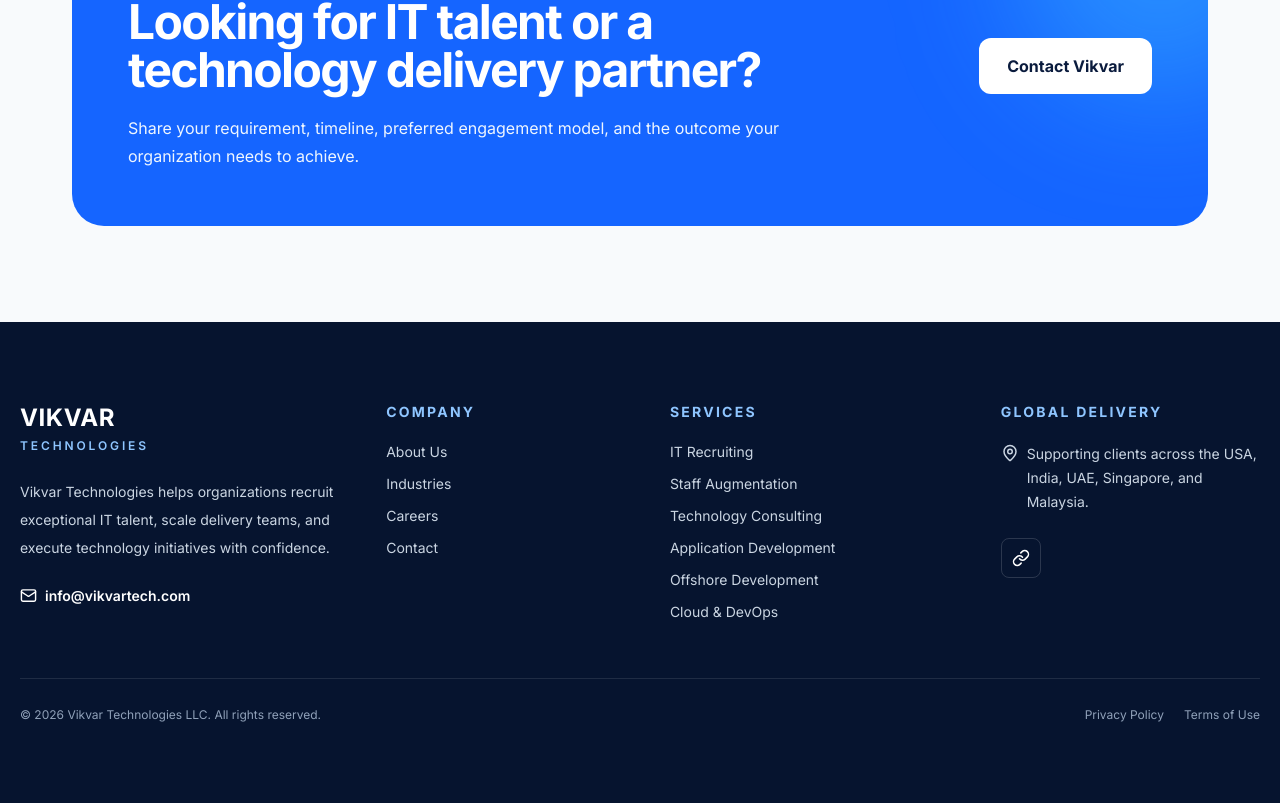
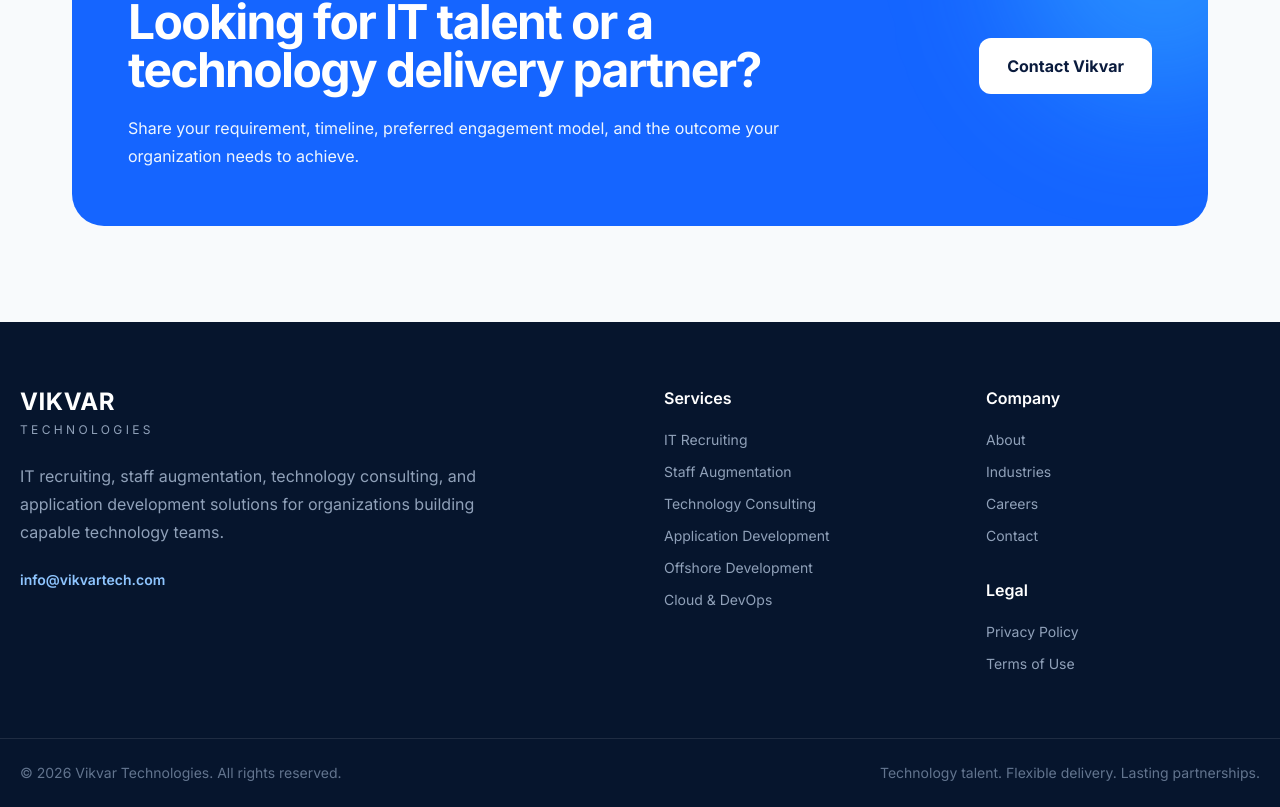
Before and after one commit to pavanthella9/vikvar-website, a Next.js app: page / in a window 1280 px wide. Shown: the part 5791-6598 px from the top of the page. Built offline with nearby package versions, Linux system fonts and the light colour scheme.

Commit message:
Milestone 16: enhance global SEO and footer

```diff
--- a/app/layout.tsx
+++ b/app/layout.tsx
@@ -9,10 +9,100 @@
   variable: "--font-inter",
 });
 
+const siteUrl = "https://vikvartech.com";
+
 export const metadata: Metadata = {
-  title: "Vikvar Technologies | IT Recruiting & Staff Augmentation",
+  metadataBase: new URL(siteUrl),
+  title: {
+    default: "Vikvar Technologies | IT Recruiting & Staff Augmentation",
+    template: "%s | Vikvar Technologies",
+  },
   description:
-    "Vikvar Technologies provides IT recruiting, staff augmentation, technology consulting, application development, offshore development, and cloud services.",
+    "Vikvar Technologies provides IT recruiting, staff augmentation, technology consulting, application development, offshore development, cloud, and DevOps services.",
+  applicationName: "Vikvar Technologies",
+  keywords: [
+    "IT recruiting",
+    "IT staffing",
+    "staff augmentation",
+    "technology consulting",
+    "application development",
+    "offshore development",
+    "cloud consulting",
+    "DevOps services",
+    "technology talent",
+  ],
+  authors: [{ name: "Vikvar Technologies", url: siteUrl }],
+  creator: "Vikvar Technologies",
+  publisher: "Vikvar Technologies",
+  alternates: {
+    canonical: "/",
+  },
+  openGraph: {
+    type: "website",
+    locale: "en_US",
+    url: siteUrl,
+    siteName: "Vikvar Technologies",
+    title: "Vikvar Technologies | IT Recruiting & Staff Augmentation",
+    description:
+      "Build stronger technology teams through IT recruiting, staff augmentation, consulting, engineering, and offshore delivery services.",
+  },
+  twitter: {
+    card: "summary",
+    title: "Vikvar Technologies | IT Recruiting & Staff Augmentation",
+    description:
+      "IT recruiting, staff augmentation, consulting, engineering, offshore delivery, cloud, and DevOps services.",
+  },
+  category: "technology",
+  robots: {
+    index: true,
+    follow: true,
+    googleBot: {
+      index: true,
+      follow: true,
+      "max-image-preview": "large",
+      "max-snippet": -1,
+      "max-video-preview": -1,
+    },
+  },
+};
+
+const organizationSchema = {
+  "@context": "https://schema.org",
+  "@type": "Organization",
+  name: "Vikvar Technologies",
+  url: siteUrl,
+  email: "info@vikvartech.com",
+  description:
+    "Vikvar Technologies provides IT recruiting, staff augmentation, technology consulting, application development, offshore development, cloud, and DevOps services.",
+  areaServed: [
+    { "@type": "Country", name: "United States" },
+    { "@type": "Country", name: "India" },
+    { "@type": "Country", name: "United Arab Emirates" },
+    { "@type": "Country", name: "Singapore" },
+    { "@type": "Country", name: "Malaysia" },
+  ],
+  knowsAbout: [
+    "IT Recruiting",
+    "Staff Augmentation",
+    "Technology Consulting",
+    "Application Development",
+    "Offshore Development",
+    "Cloud Computing",
+    "DevOps",
+  ],
+};
+
+const websiteSchema = {
+  "@context": "https://schema.org",
+  "@type": "WebSite",
+  name: "Vikvar Technologies",
+  url: siteUrl,
+  description:
+    "IT recruiting, staff augmentation, technology consulting, application development, offshore delivery, cloud, and DevOps services.",
+  publisher: {
+    "@type": "Organization",
+    name: "Vikvar Technologies",
+  },
 };
 
 export default function RootLayout({
@@ -26,6 +116,19 @@
         <SiteHeader />
         {children}
         <SiteFooter />
+
+        <script
+          type="application/ld+json"
+          dangerouslySetInnerHTML={{
+            __html: JSON.stringify(organizationSchema).replace(/</g, "\\u003c"),
+          }}
+        />
+        <script
+          type="application/ld+json"
+          dangerouslySetInnerHTML={{
+            __html: JSON.stringify(websiteSchema).replace(/</g, "\\u003c"),
+          }}
+        />
       </body>
     </html>
   );
--- a/components/site-footer.tsx
+++ b/components/site-footer.tsx
@@ -1,5 +1,4 @@
 import Link from "next/link";
-import { LinkIcon, Mail, MapPin } from "lucide-react";
 
 const services = [
   ["IT Recruiting", "/services/it-recruiting"],
@@ -10,36 +9,92 @@
   ["Cloud & DevOps", "/services/cloud-devops"],
 ] as const;
 
+const companyLinks = [
+  ["About", "/about"],
+  ["Industries", "/industries"],
+  ["Careers", "/careers"],
+  ["Contact", "/contact"],
+] as const;
+
+const legalLinks = [
+  ["Privacy Policy", "/privacy"],
+  ["Terms of Use", "/terms"],
+] as const;
+
 export function SiteFooter() {
   return (
-    <footer className="bg-[#06142f] text-white">
-      <div className="site-container py-16 sm:py-20">
-        <div className="grid gap-12 md:grid-cols-2 lg:grid-cols-[1.35fr_1fr_1.2fr_1.1fr]">
-          <div>
+    <footer className="bg-[#06152d] text-white">
+      <div className="site-container grid gap-12 py-16 md:grid-cols-2 lg:grid-cols-4">
+        <div className="lg:col-span-2">
+          <Link href="/" aria-label="Vikvar Technologies home">
             <p className="text-2xl font-bold tracking-wide">VIKVAR</p>
-            <p className="mt-1 text-xs font-semibold tracking-[0.24em] text-blue-300">TECHNOLOGIES</p>
-            <p className="mt-6 max-w-sm text-sm leading-7 text-slate-300">Vikvar Technologies helps organizations recruit exceptional IT talent, scale delivery teams, and execute technology initiatives with confidence.</p>
-            <a href="mailto:info@vikvartech.com" className="mt-6 inline-flex items-center gap-2 text-sm font-semibold text-white hover:text-blue-300"><Mail size={17} /> info@vikvartech.com</a>
-          </div>
-          <div>
-            <h2 className="text-sm font-bold uppercase tracking-[0.16em] text-blue-300">Company</h2>
-            <div className="mt-5 flex flex-col gap-3 text-sm text-slate-300">
-              <Link href="/about">About Us</Link><Link href="/industries">Industries</Link><Link href="/careers">Careers</Link><Link href="/contact">Contact</Link>
-            </div>
-          </div>
-          <div>
-            <h2 className="text-sm font-bold uppercase tracking-[0.16em] text-blue-300">Services</h2>
-            <div className="mt-5 flex flex-col gap-3 text-sm text-slate-300">{services.map(([label, href]) => <Link key={href} href={href}>{label}</Link>)}</div>
-          </div>
-          <div>
-            <h2 className="text-sm font-bold uppercase tracking-[0.16em] text-blue-300">Global Delivery</h2>
-            <p className="mt-5 flex gap-2 text-sm leading-6 text-slate-300"><MapPin size={18} className="mt-0.5 shrink-0" /> Supporting clients across the USA, India, UAE, Singapore, and Malaysia.</p>
-            <a href="#" aria-label="LinkedIn" className="mt-6 inline-flex h-10 w-10 items-center justify-center rounded-lg border border-white/15 hover:bg-white/10"><LinkIcon size={18} /></a>
+            <p className="mt-1 text-xs tracking-[0.28em] text-slate-400">
+              TECHNOLOGIES
+            </p>
+          </Link>
+
+          <p className="mt-6 max-w-lg leading-7 text-slate-400">
+            IT recruiting, staff augmentation, technology consulting, and
+            application development solutions for organizations building
+            capable technology teams.
+          </p>
+
+          <a
+            href="mailto:info@vikvartech.com"
+            className="mt-6 inline-flex text-sm font-semibold text-blue-300 transition hover:text-white"
+          >
+            info@vikvartech.com
+          </a>
+        </div>
+
+        <div>
+          <h2 className="font-semibold">Services</h2>
+          <div className="mt-5 flex flex-col gap-3">
+            {services.map(([label, href]) => (
+              <Link
+                key={href}
+                href={href}
+                className="text-sm text-slate-400 transition hover:text-white"
+              >
+                {label}
+              </Link>
+            ))}
           </div>
         </div>
-        <div className="mt-14 flex flex-col gap-4 border-t border-white/10 pt-7 text-xs text-slate-400 sm:flex-row sm:items-center sm:justify-between">
-          <p>© {new Date().getFullYear()} Vikvar Technologies LLC. All rights reserved.</p>
-          <div className="flex gap-5"><Link href="/privacy">Privacy Policy</Link><Link href="/terms">Terms of Use</Link></div>
+
+        <div>
+          <h2 className="font-semibold">Company</h2>
+          <div className="mt-5 flex flex-col gap-3">
+            {companyLinks.map(([label, href]) => (
+              <Link
+                key={href}
+                href={href}
+                className="text-sm text-slate-400 transition hover:text-white"
+              >
+                {label}
+              </Link>
+            ))}
+          </div>
+
+          <h2 className="mt-8 font-semibold">Legal</h2>
+          <div className="mt-5 flex flex-col gap-3">
+            {legalLinks.map(([label, href]) => (
+              <Link
+                key={href}
+                href={href}
+                className="text-sm text-slate-400 transition hover:text-white"
+              >
+                {label}
+              </Link>
+            ))}
+          </div>
+        </div>
+      </div>
+
+      <div className="border-t border-white/10">
+        <div className="site-container flex flex-col gap-3 py-6 text-sm text-slate-500 sm:flex-row sm:items-center sm:justify-between">
+          <p>© {new Date().getFullYear()} Vikvar Technologies. All rights reserved.</p>
+          <p>Technology talent. Flexible delivery. Lasting partnerships.</p>
         </div>
       </div>
     </footer>
```
